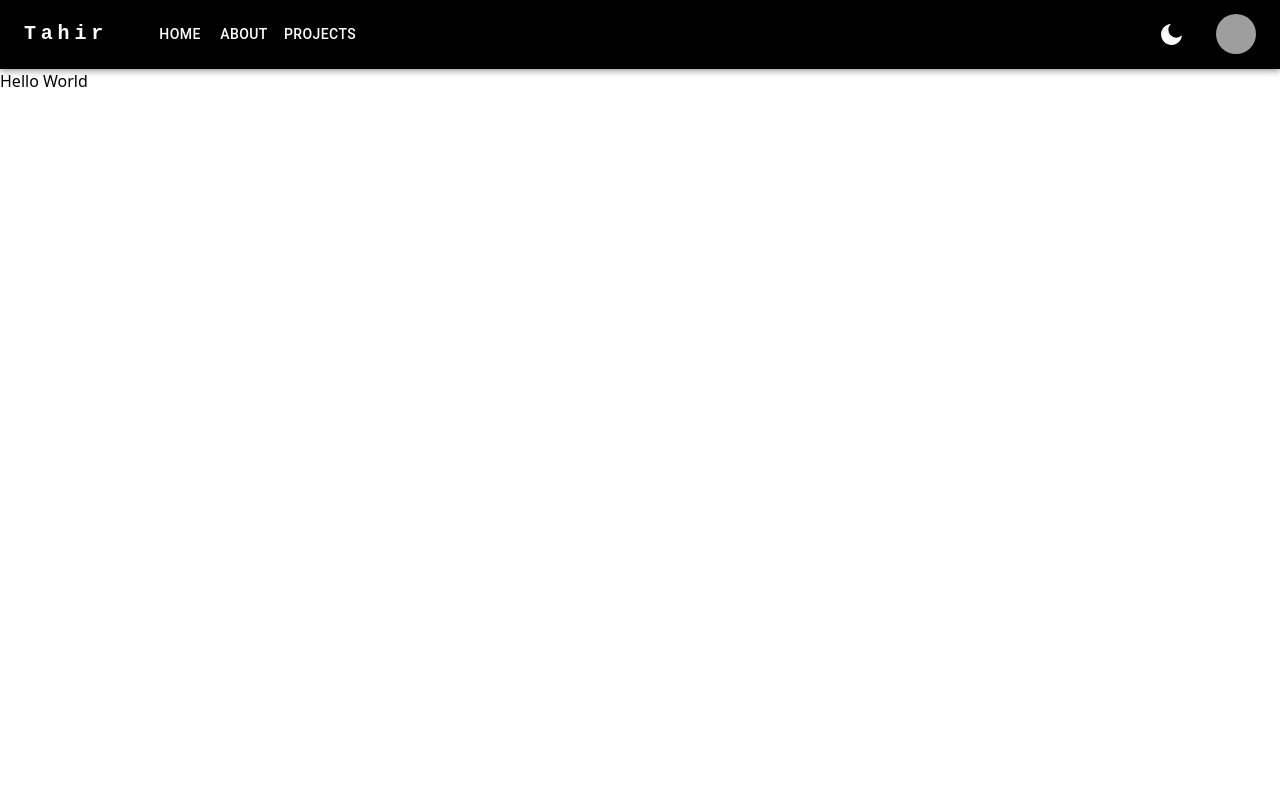
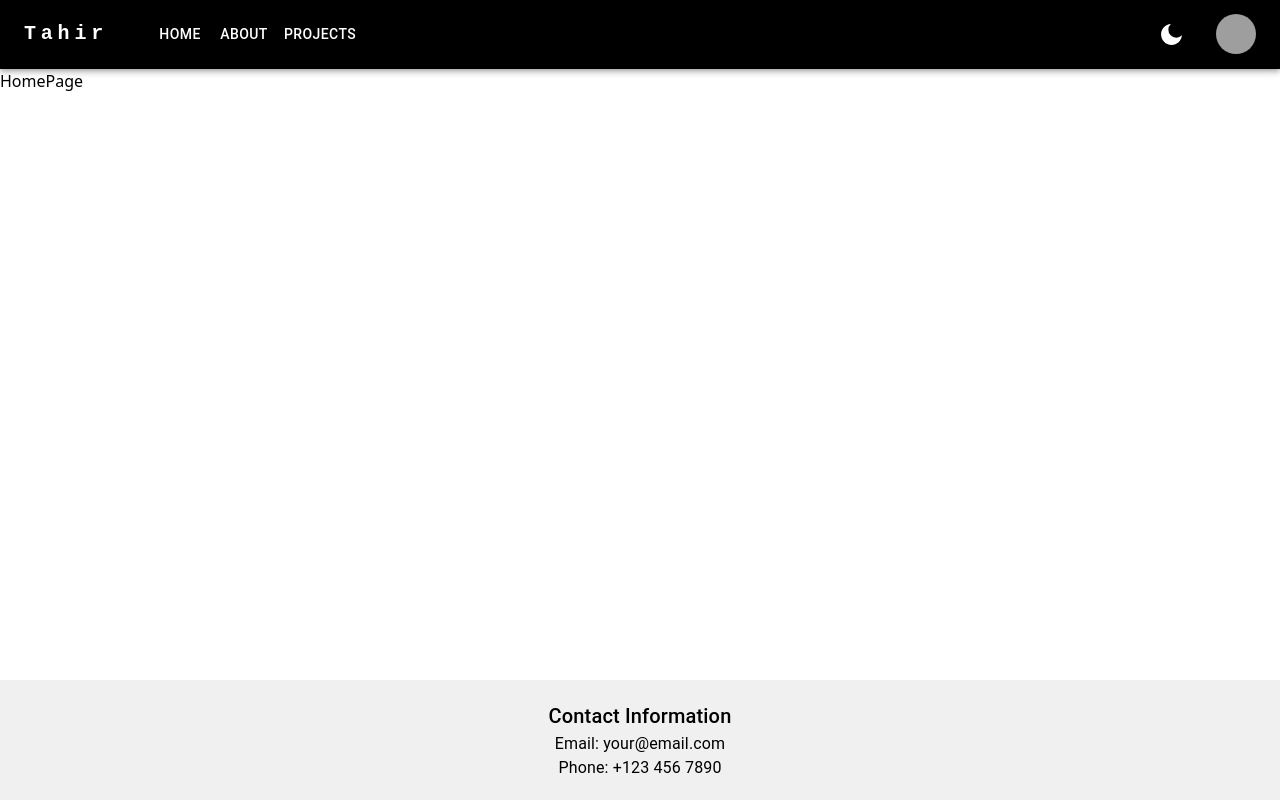
Before and after one commit to devtahirzahid/tahir-portfolio, a Next.js app: page / in a window 1280 px wide. Built offline with nearby package versions, Linux system fonts and the light colour scheme; grey boxes are pictures that could not be loaded.

Commit message:
added temporary footer

```diff
--- /dev/null
+++ b/src/app/(pages)/home/page.tsx
@@ -0,0 +1,7 @@
+import React from 'react';
+
+const HomePage = () => {
+  return <div>HomePage</div>;
+};
+
+export default HomePage;
--- /dev/null
+++ b/src/app/footer.tsx
@@ -0,0 +1,25 @@
+import React from 'react';
+import { Typography, Box, Container } from '@mui/material';
+
+const Footer = () => {
+  return (
+    <Box
+      component='footer'
+      sx={{
+        backgroundColor: '#f0f0f0',
+        padding: '20px',
+        textAlign: 'center',
+        mt: 'auto', // This ensures the footer stays at the bottom of the page
+      }}
+    >
+      <Container>
+        <Typography variant='h6'>Contact Information</Typography>
+        <Typography variant='body1'>Email: your@email.com</Typography>
+        <Typography variant='body1'>Phone: +123 456 7890</Typography>
+        {/* Add any other contact information or links you want */}
+      </Container>
+    </Box>
+  );
+};
+
+export default Footer;
--- a/src/app/layout.tsx
+++ b/src/app/layout.tsx
@@ -2,6 +2,7 @@
 import Navbar from '@components/@components/Navbar';
 import './globals.css';
 import { ThemeProvider } from 'next-themes';
+import Footer from './footer';
 
 export default function RootLayout({
   children,
@@ -11,11 +12,20 @@ export default function RootLayout({
   return (
     <html lang='en'>
       {/* <head /> */}
+
       <body className='dark:bg-stone-900'>
         <ThemeProvider enableSystem={true} attribute='class'>
-          <Navbar />
-          {children}
-          {/* <Footer /> */}
+          <div
+            style={{
+              display: 'flex',
+              flexDirection: 'column',
+              minHeight: '100vh',
+            }}
+          >
+            <Navbar />
+            {children}
+            <Footer />
+          </div>
         </ThemeProvider>
       </body>
     </html>
--- a/src/app/page.tsx
+++ b/src/app/page.tsx
@@ -1,5 +1,10 @@
 import { Box } from '@mui/material';
+import HomePage from './(pages)/home/page';
 
 export default function Home() {
-  return <Box>Hello World</Box>;
+  return (
+    <Box>
+      <HomePage />
+    </Box>
+  );
 }
```
